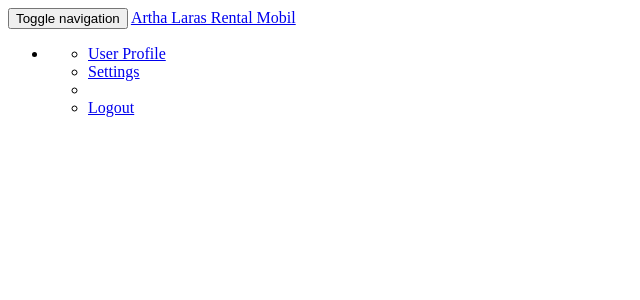
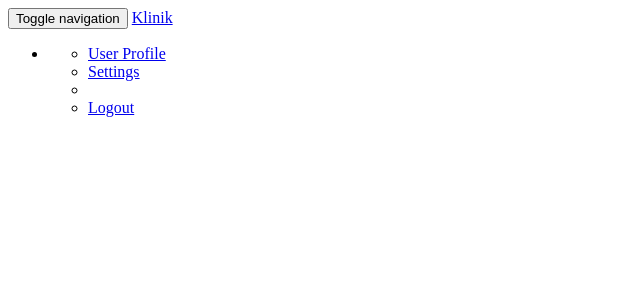
Before and after one commit to penguinkampus/klinik, a PHP site: page /master/header.php in a window 1280 px wide. Shown: the top 300 px of the page, without its empty margins (0-640 px from the left). Run offline with PHP 8.4, Linux system fonts and the light colour scheme.

Commit message:
Update header.php

```diff
--- a/master/header.php
+++ b/master/header.php
@@ -7,7 +7,7 @@
             <span class="icon-bar"></span>
             <span class="icon-bar"></span>
         </button>
-        <a class="navbar-brand" href="../pages/index.php">Artha Laras Rental Mobil</a>
+        <a class="navbar-brand" href="../pages/index.php">Klinik</a>
     </div>
     <!-- /.navbar-header -->
 
```
